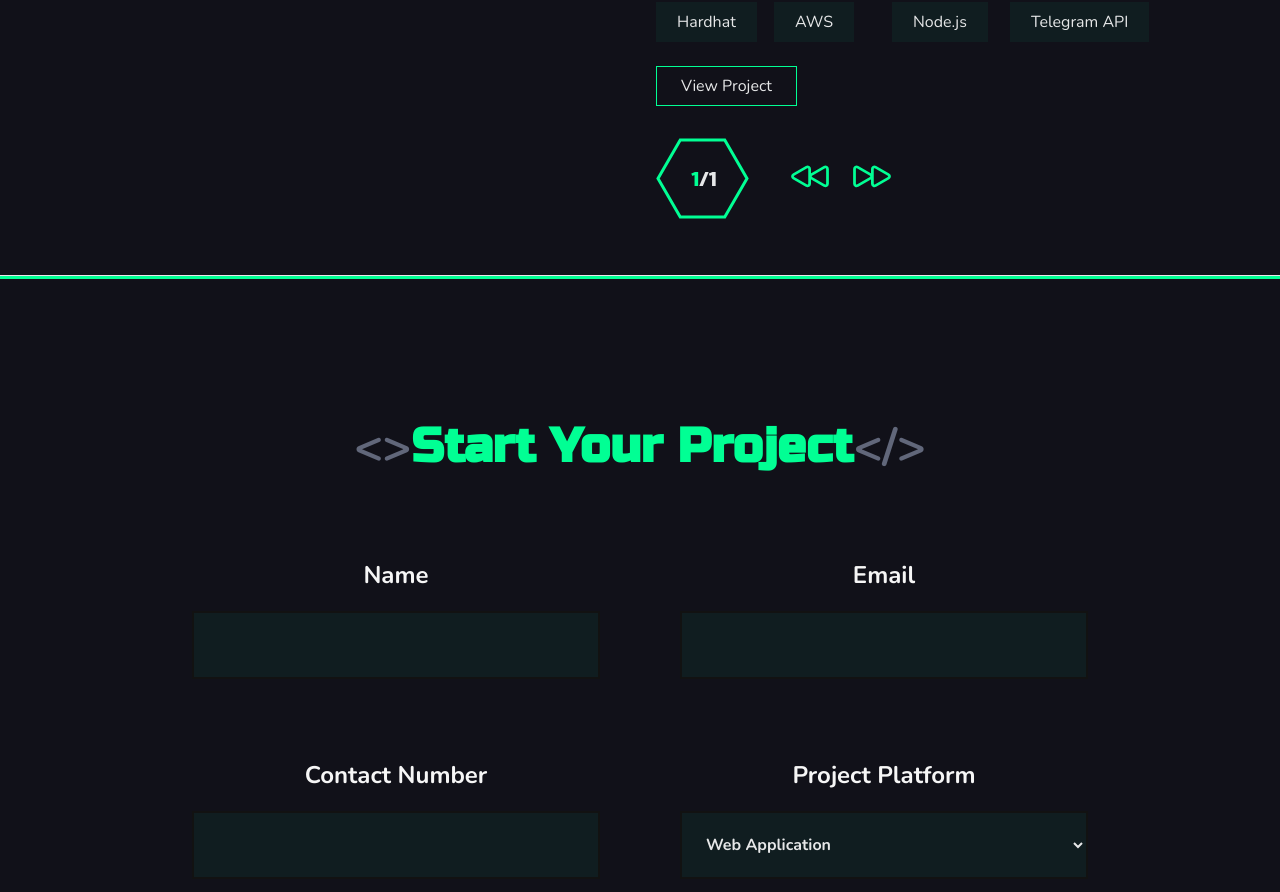
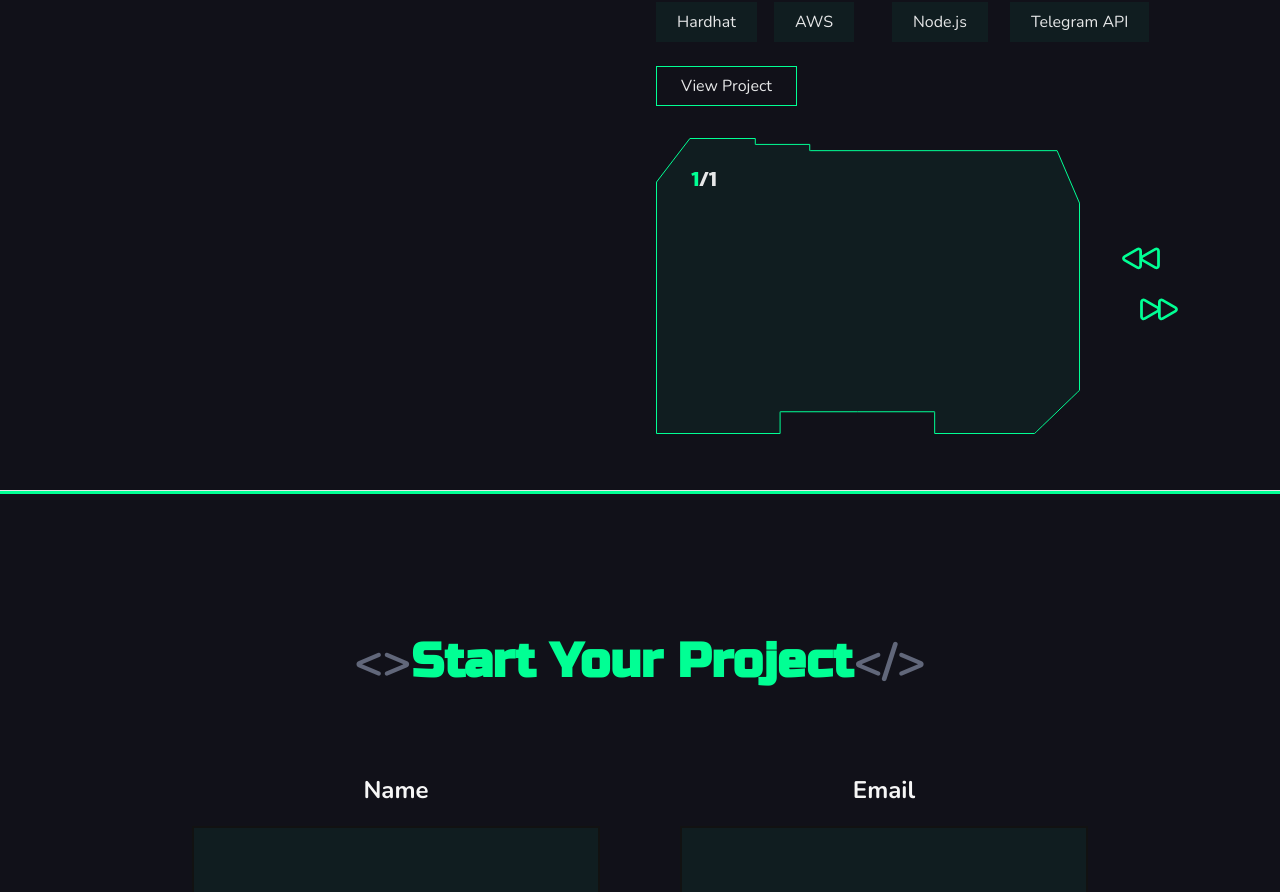
Before and after one commit to Moganesan/moganesan.github.io, a Next.js app: page / in a window 1280 px wide. Shown: the part 4520-5412 px from the top of the page. Built offline with nearby package versions, Linux system fonts and the light colour scheme.

Commit message:
projects image frame updated

```diff
--- a/components/projects.js
+++ b/components/projects.js
@@ -143,16 +143,17 @@ const Projects = () => {
           <div className="flex items-center mt-10">
             <div>
               <svg
-                width="93"
-                height="81"
-                viewBox="0 0 93 81"
+                width="424"
+                height="296"
+                viewBox="0 0 424 296"
                 fill="none"
                 xmlns="http://www.w3.org/2000/svg"
               >
                 <path
-                  d="M68.75 79H24.25L2 40.5L24.25 2H68.75L91 40.5L68.75 79Z"
+                  d="M33.8799 0.5L99.2975 0.500001V5.90688V6.40688H99.7975H153.747V12.1419V12.6419H154.247H401.064L423.5 65.0784V252.302L423.497 252.306L423.044 252.741L421.363 254.358L415.661 259.842L401.047 273.897C396.633 278.143 390.982 283.578 386.434 287.953L380.732 293.436L379.05 295.054L378.598 295.489L378.586 295.5H278.664V274.258V273.758H278.164H201.386H124.609H124.109V274.258V295.5H0.5V44.0356L17.2134 22.2372L33.8799 0.5Z"
+                  fill="#01FF94"
+                  fill-opacity="0.05"
                   stroke="#01FF94"
-                  strokeWidth="3"
                 />
                 <foreignObject x="10" y="10" width="200" height="100">
                   <div
```
